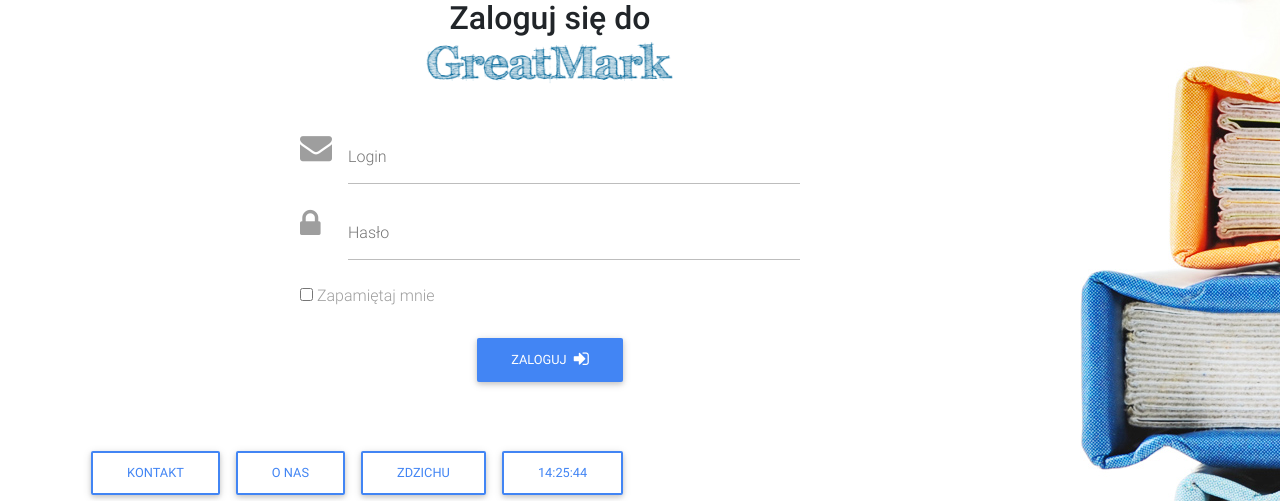
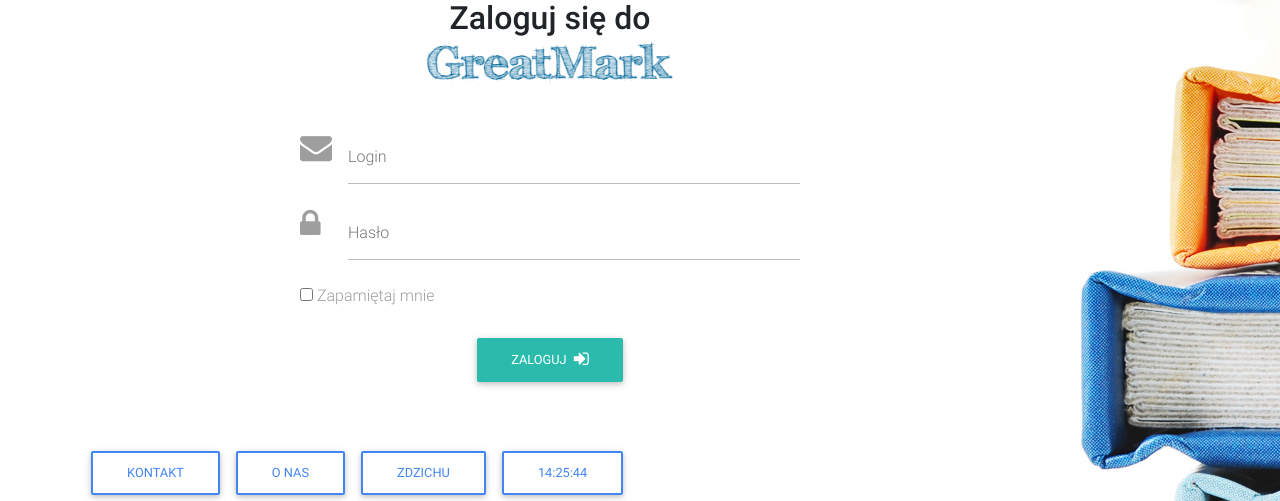
Before and after one commit to Dw4yne/dziennik, a PHP site: the page made by index.php in a window 1280 px wide. Shown: the part 299-800 px from the top of the page. Run offline with PHP 8.4, Linux system fonts and the light colour scheme.

Commit message:
zalogujButton

```diff
--- a/index.php
+++ b/index.php
@@ -52,7 +52,7 @@
                 </div>
 
     <div class="text-center">
-        <button class="btn btn-primary">Zaloguj <i class="fa fa-sign-in ml-1"></i></button>
+        <button class="btn btn-default">Zaloguj <i class="fa fa-sign-in ml-1"></i></button>
     </div>
 </form>
 
```
